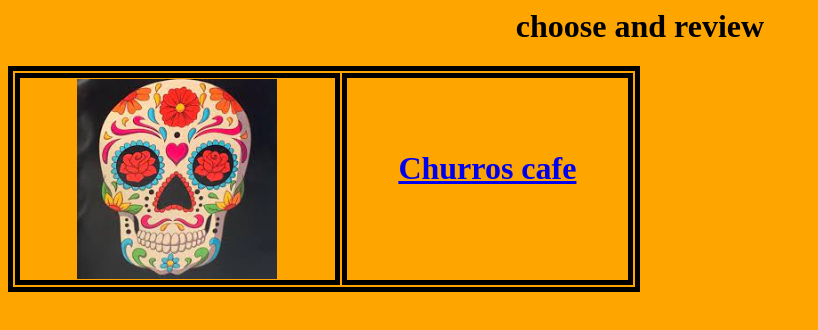
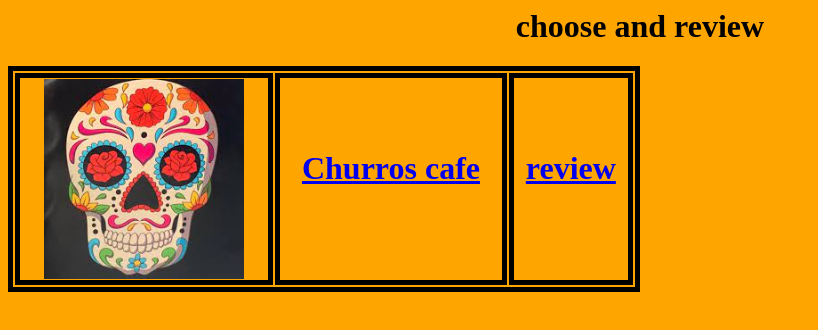
Before and after one commit to osh0612/review-food, a plain HTML site: page index.html in a window 1280 px wide. Shown: the whole page, without its empty margins (0-818 px from the left). Drawn offline with Linux system fonts and the light colour scheme.

Commit message:
Update index.html

```diff
--- a/index.html
+++ b/index.html
@@ -20,6 +20,10 @@
        <a href="Churroscafe.html" align="center"> <h1>
         Churros cafe </h1> </a>
       </td>
+      <td>
+       <a href="churroscafereview.html" align="center"> <h1>
+        review </h1> </a>
+      </td>
       </tr>
       </table>
    </body></html>
```
